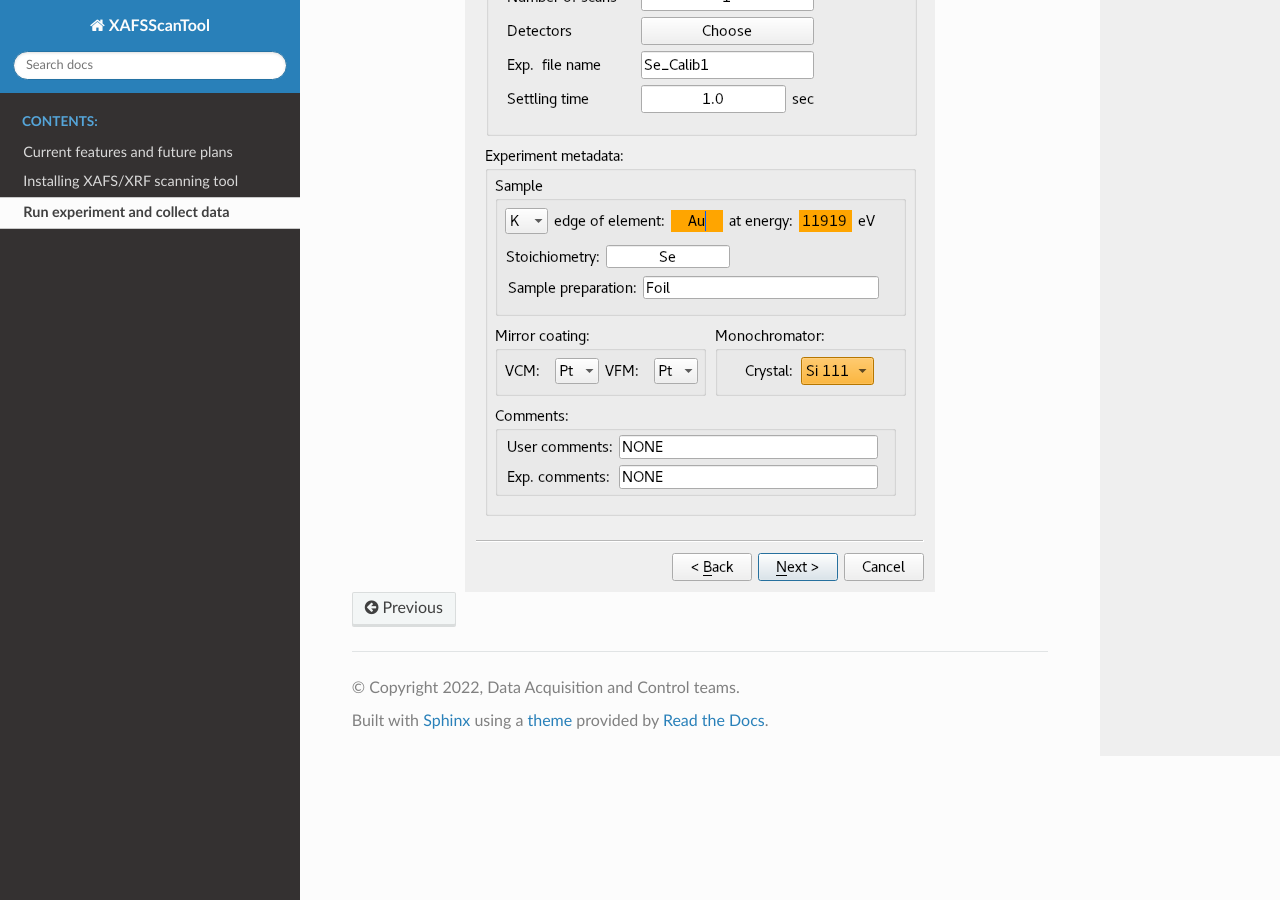
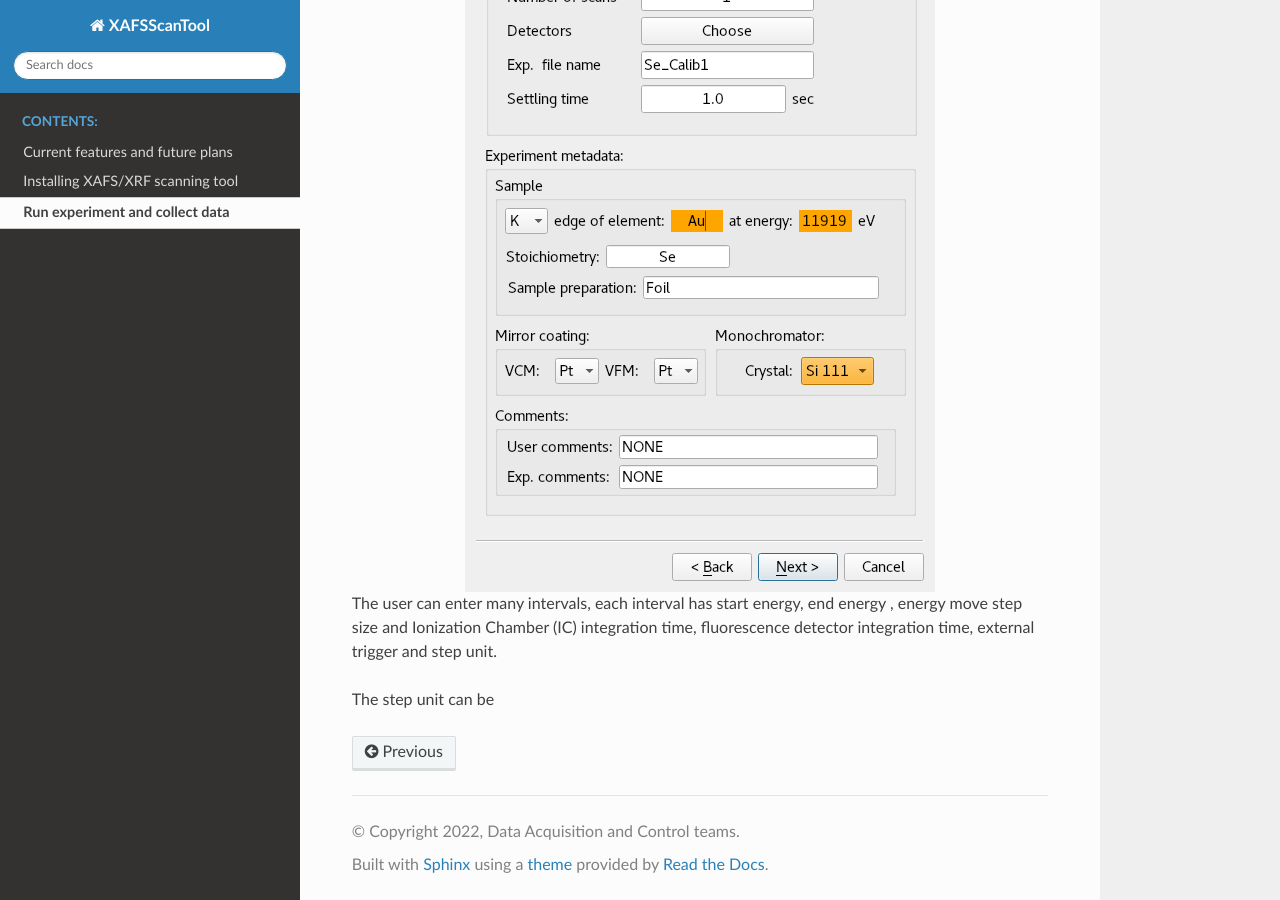
Before and after one commit to SESAME-Synchrotron/XAFSScanTool, a Sphinx documentation site: the page built from docs/source/runScan.rst, in a window 1280 px wide and 900 px high, scrolled down 4971 px. Built offline with Sphinx 7.4.7 and the Read the Docs theme 2.0.0, drawn with Linux system fonts in a browser that asks for light colours.

Commit message:
Update runScan.rst

```diff
--- a/docs/source/runScan.rst
+++ b/docs/source/runScan.rst
@@ -105,3 +105,7 @@
 .. figure:: /images/config.png
    :align: center
    :alt: proposal ID
+
+The user can enter many intervals, each interval has start energy, end energy , energy move step size and Ionization Chamber (IC) integration time, fluorescence detector integration time, external trigger and step unit.
+
+The step unit can be
```
